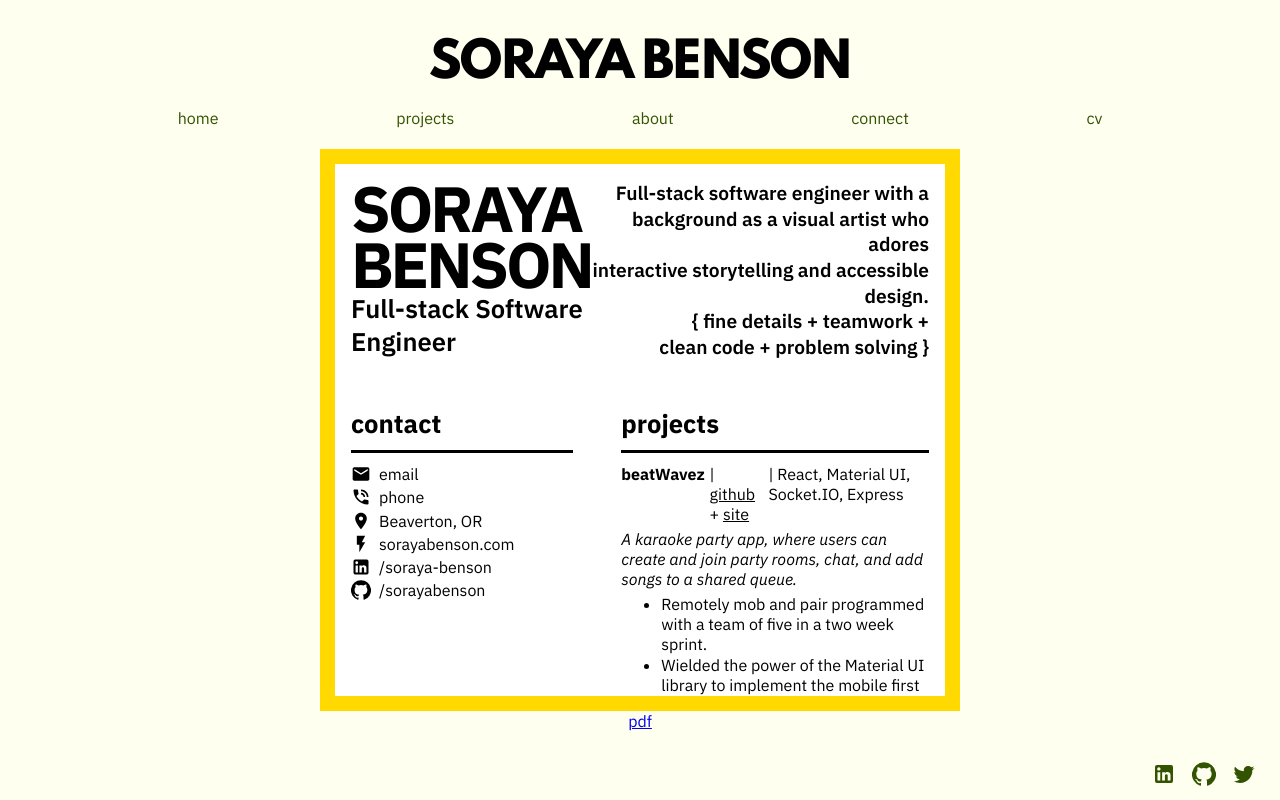
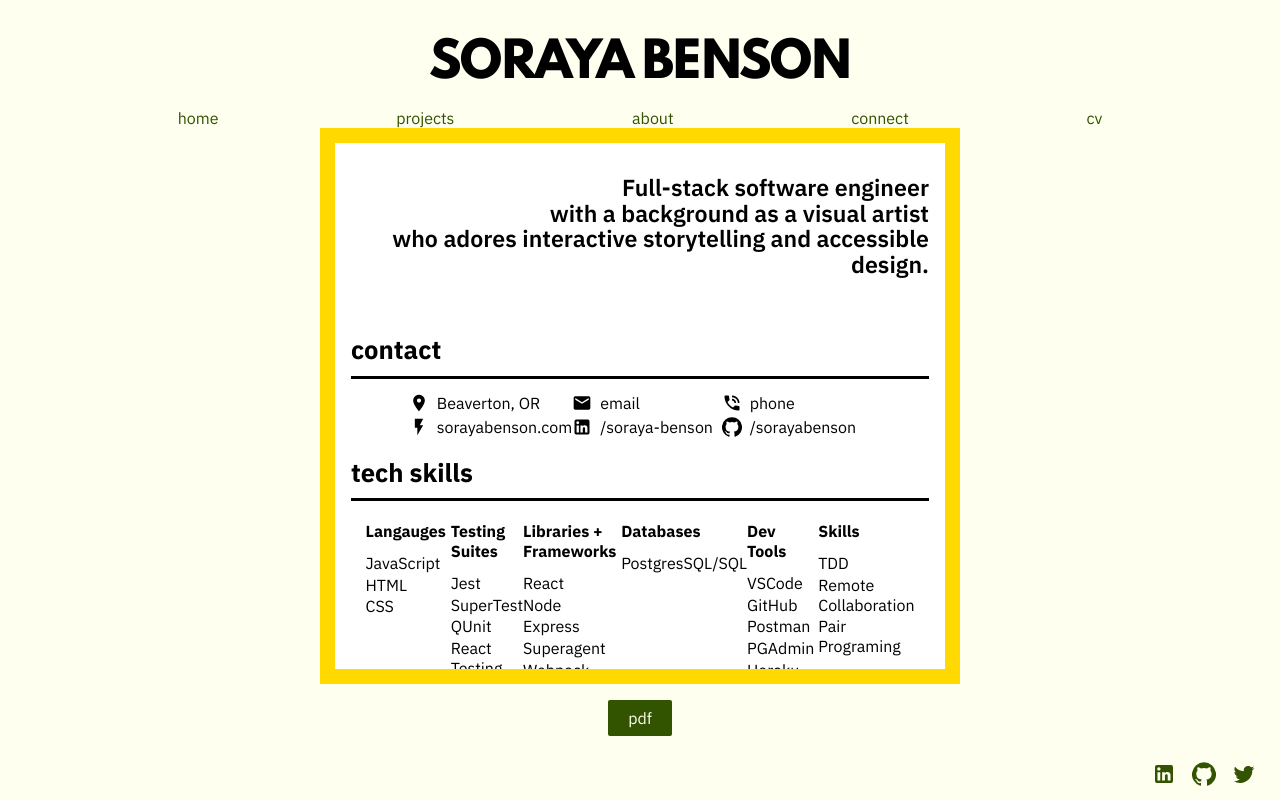
Before and after one commit to sorayamajdolashrafi/portfolio, a Next.js app: page /resume in a window 1280 px wide. Built offline with nearby package versions, Linux system fonts and the light colour scheme.

Commit message:
cv styling tighter

```diff
--- a/components/resume/CV.js
+++ b/components/resume/CV.js
@@ -14,26 +14,18 @@ import experience from './experience.json';
 
 const CV = props => {
     return (
-        <section className={styles.cv}>
-            <div className={styles.header}>
-                <div className={styles.name}>
-                    <h2>SORAYA<br/>BENSON</h2>
-                    <h3>Full-stack Software Engineer</h3>
-                </div>
-                <div className={styles.tag}>
-                    <h4>
-                        Full-stack software engineer with a<br/>background as a visual artist who adores<br/>interactive storytelling and accessible design.
-                    </h4>
-                    <h4>
-                        &#123; fine details + teamwork +<br/>clean code + problem solving &#125;
-                    </h4>
-                </div>
-            </div>
-            <div className={styles.meat}>
-                    <div className={styles.tinyBoy}>
-                        <div className={styles.contact}>
-                            <h5>contact</h5>
+        <div className={styles.cv}>
+            <header className={styles.header}>
+                <h2>
+                    Full-stack software engineer<br/>with a background as a visual artist<br/>who adores interactive storytelling and accessible design.
+                </h2>
+            </header>
+            <section className={styles.contact}>
+                <h3>contact</h3>
                 <ul>
+                    <li key="location">
+                        <LocationOnIcon fontSize="small" className={styles.icon}/>Beaverton, OR
+                    </li>
                     <li key="email">
                         <EmailIcon fontSize="small" className={styles.icon}/>
                         <a href="mailto:soraya.benson@gmail.com" target="_blank">email</a>
@@ -41,9 +33,6 @@ const CV = props => {
                     <li key="phone">
                         <PhoneInTalkIcon fontSize="small" className={styles.icon}/>
                         <a href="tel:1-503-438-6848" target="_blank">phone</a>
-                                </li>
-                                <li key="location">
-                                    <LocationOnIcon fontSize="small" className={styles.icon}/>Beaverton, OR
                     </li>
                     <li key="website">
                         <FlashOnIcon fontSize="small" className={styles.icon}/>
@@ -58,14 +47,14 @@ const CV = props => {
                         <a href="https://github.com/sorayabenson" target="_blank">/sorayabenson</a>
                     </li>
                 </ul>
-                        </div>
-                        <div className={styles.tech}>
-                            <h5>tech skills</h5>
-                            <ul className={styles.techUL}>
+            </section>
+            <section className={styles.tech}>
+                <h3>tech skills</h3>
+                <ul className={styles.technologies}>
                     {techStack.map((tech) => (
                         <li key={tech.category}>
-                                        <h6>{tech.category}</h6>
-                                        <ul>
+                            <h4>{tech.category}</h4>
+                            <ul className={styles.specifics}>
                                 {tech.skills.map(skill => (
                                     <li key={skill}>
                                         <p>{skill}</p>
@@ -75,35 +64,19 @@ const CV = props => {
                         </li>
                     ))}
                 </ul>
-                        </div>
-                        <div className={styles.education}>
-                            <h5>education</h5>
-                            <ul>
-                                {education.map((degree) => (
-                                    <li key={degree.school}>
-                                    <div className={styles.school}>
-                                        <h6>{degree.school}</h6>
-                                        <p>| {degree.year}</p>
-                                    </div>
-                                    <p>{degree.title}</p>
-                                    <p>{degree.location}</p>
-                                </li>
-                                ))}
-                            </ul>
-                        </div>
-                    </div>
-                    <div className={styles.bigBoy}>
-                        <div className={styles.projects}>
-                            <h5>projects</h5>
-                            <ul className={styles.projectUL}>
+            </section>
+            <section className={styles.projects}>
+                <h3>projects</h3>
+                <ul className={styles.builds}>
                     {projects.map((project => (
                         <li key={project.name}>
                             <div className={styles.projectHeader}>
-                                            <h6>{project.name}</h6>
-                                            <span>
-                                                | <a href={project.github} target="_blank">github</a> + <a href={project.site} target="_blank">site</a>
-                                            </span>
-                                            <span>| {project.tech}</span>
+                                <h4>{project.name}</h4>
+                                <p>|</p>
+                                <a href={project.github} target="_blank">github</a>
+                                <p>+</p>
+                                <a href={project.site} target="_blank">site</a>
+                                <p>| {project.tech}</p>
                             </div>
                             <p className={styles.projectTag}>{project.tag}</p>
                             <ul className={styles.contributions}>
@@ -116,19 +89,20 @@ const CV = props => {
                         </li>
                     )))}
                 </ul>
-                        </div>
-                        <div className={styles.experience}>
-                            <h5>experience</h5>
-                            <ul className={styles.experienceUL}>
+            </section>
+            <section className={styles.experience}>
+                <h3>experience</h3>
+                <ul className={styles.job}>
                     {experience.map((job) => (
                         <li key={job.title}>
                             <div className={styles.jobHeader}>
-                                            <h6>{job.title}</h6>
-                                            {
+                                <h4>{job.title}</h4>
+                                <p>| {job.location}</p>
+                                {/* {
                                     job.location ?
                                     <p>| {job.location}</p>
                                     : null
-                                            }
+                                } */}
                                 <p>| {job.year}</p>
                             </div>
                             <ul className={styles.skills}>
@@ -141,11 +115,23 @@ const CV = props => {
                         </li>
                     ))}
                 </ul>
+            </section>
+            <section className={styles.education}>
+                <h3>education</h3>
+                <ul>
+                    {education.map((degree) => (
+                        <li key={degree.school}>
+                        <div className={styles.school}>
+                            <h4>{degree.school}</h4>
+                            <p>| {degree.year}</p>
                         </div>
+                        <p>{degree.title}</p>
+                        <p>{degree.location}</p>
+                    </li>
+                    ))}
+                </ul>
+            </section>
         </div>
-                </div>
-        </section>
-
     );
 }
 
--- a/components/resume/techStack.json
+++ b/components/resume/techStack.json
@@ -29,6 +29,12 @@
         ]
     },
     {
+        "category": "Databases",
+        "skills": [
+            "PostgresSQL/SQL"
+        ]
+    },
+    {
         "category": "Dev Tools",
         "skills": [
             "VSCode",
@@ -41,12 +47,6 @@
         ]
     },
     {
-        "category": "Databases",
-        "skills": [
-            "PostgresSQL/SQL"
-        ]
-    },
-    {
         "category": "Skills",
         "skills": [
             "TDD",
--- a/pages/resume.jsx
+++ b/pages/resume.jsx
@@ -1,10 +1,15 @@
 import CV from '../components/resume/CV';
+import styles from '../styles/resume.module.css';
 
 export default function Resume() {
     return (
         <main className="page">
             <CV />
-            <a href='/SorayaBensonResume2021.pdf' target='_blank'>pdf</a>
+            <a
+                className={styles.pdf}
+                href='/SorayaBensonResume2021.pdf'  target='_blank'>
+                    pdf
+            </a>
         </main>
     )
 }
--- a/styles/resume.module.css
+++ b/styles/resume.module.css
@@ -9,66 +9,19 @@
     padding: 1rem;
 }
 
-.header {
-    width: 100%;
-    height: auto;
-    display: grid;
-    grid-template-columns: 2fr 3fr;
-}
-
-.name {
-    width: 100%;
-    height: 100%;
-    display: flex;
-    flex-direction: column;
-    align-items: flex-start;
-    justify-content: start;
-}
-
-.name h2 {
+.cv h2 {
     margin: 0;
     padding: 0;
-    font-size: 4rem;
-    letter-spacing: -0.2rem;
-    line-height: 3.5rem;
-}
-
-.name h3 {
-    margin: 0;
-    padding: 0;
-    font-size: 1.6rem;
+    font-size: 1.45em;
     font-weight: 600;
-}
-
-.tag {
-    width: 100%;
-    height: 100%;
-    display: flex;
-    flex-direction: column;
-    align-items: flex-end;
-    justify-content: space-between;
+    line-height: 1.6rem;
     text-align: right;
 }
 
-.tag h4 {
+.cv h3 {
+    width: 100%;
     margin: 0;
-    padding: 0;
-    font-size: 1.2rem;
-    font-weight: 600;
-    line-height: 1.6rem;
-}
-
-.meat {
-    width: 100%;
-    height: 100%;
-    margin-top: 3rem;
-    display: grid;
-    grid-template-columns: 2fr 3fr;
-    gap: 3rem;
-}
-
-.meat h5 {
-    margin: 0;
+    margin-top: 0.5rem;
     padding: 0;
     font-size: 1.6rem;
     font-weight: 700;
@@ -76,7 +29,7 @@
     border-bottom: black solid 3px;
 }
 
-.meat h6 {
+.cv h4 {
     margin: 0;
     margin-right: 0.3rem;
     padding: 0;
@@ -84,16 +37,7 @@
     font-weight: 700;
 }
 
-.tinyBoy {
-    height: 100%;
-    width: 100%;
-    display: flex;
-    flex-direction: column;
-    align-items: center;
-    justify-content: space-between;
-}
-
-.tinyBoy ul {
+.cv ul {
     margin: 0;
     margin-top: 0.7rem;
     margin-bottom: 0.7rem;
@@ -101,14 +45,35 @@
     list-style: none;
 }
 
+.cv a:hover {
+    transition: 0.3s ease-in-out;
+    color: #325300;
+}
+
+.header {
+    width: 100%;
+    height: auto;
+    margin-bottom: 3rem;
+    margin-top: 1rem;
+}
+
 .contact {
     width: 100%;
     height: auto;
+    display: flex;
+    flex-direction: column;
+    justify-content: center;
+    align-items: center;
+}
+
+.contact ul {
+    width: 80%;
+    display: grid;
+    grid-template-columns: 1fr 1fr 1fr;
 }
 
 .contact li {
     margin-top: 0.2rem;
-    margin-bottom: 0.2rem;
     display: flex;
     flex-direction: row;
     justify-content: flex-start;
@@ -130,16 +95,20 @@
 .tech {
     width: 100%;
     height: auto;
+    display: flex;
+    flex-direction: column;
+    justify-content: center;
+    align-items: center;
 }
 
-.techUL {
+.technologies {
+    width: 95%;
     display: grid;
-    grid-template-columns: 1fr 1fr;
+    grid-template-columns: 1fr 1fr 1fr 1fr 1fr 1fr;
 }
 
-.tech li {
-    margin-top: 0.2rem;
-    margin-bottom: 0.2rem;
+.technologies li {
+    margin-top: 0.5rem;
     display: flex;
     flex-direction: column;
     justify-content: flex-start;
@@ -153,9 +122,133 @@
     padding: 0;
 }
 
+.specifics li {
+    margin: 0;
+    padding: 0;
+    margin-top: 0.1rem;
+}
+
+.projects {
+    width: 100%;
+    height: 100%;
+    display: flex;
+    flex-direction: column;
+    justify-content: center;
+    align-items: center;
+}
+
+.builds {
+    width: 95%;
+    margin: 0;
+    padding: 0;
+    list-style: none;
+    display: flex;
+    flex-direction: column;
+    justify-content: space-between;
+}
+
+.builds li {
+    margin-top: 0.5rem;
+    margin-bottom: 0.5rem;
+}
+
+.projectHeader {
+    display: flex;
+    flex-direction: row;
+    justify-content: flex-start;
+    align-items: center;
+}
+
+.projectHeader a {
+    color: black;
+    margin-right: 0.3rem;
+}
+
+.projectHeader p {
+    margin: 0;
+    margin-right: 0.3rem;
+}
+
+.projectTag {
+    margin: 0;
+    padding: 0;
+    font-style: italic;
+}
+
+.contributions {
+    margin-top: 0.3rem;
+}
+
+.contributions li {
+    margin: 0;
+    margin-left: 1.1rem;
+    margin-bottom: 0.3rem;
+    list-style: disc;
+}
+
+.contributions p {
+    margin: 0;
+    padding: 0;
+}
+
+.experience {
+    width: 100%;
+    height: auto;
+    display: flex;
+    flex-direction: column;
+    justify-content: center;
+    align-items: center;
+}
+
+.experience p {
+    margin: 0;
+    padding: 0;
+}
+
+.jobHeader {
+    display: flex;
+    flex-direction: row;
+    justify-content: flex-start;
+    align-items: center;
+    margin-bottom: 0.3rem;
+}
+
+.job {
+    width: 95%;
+    margin: 0;
+    padding: 0;
+    list-style: none;
+    display: flex;
+    flex-direction: column;
+    justify-content: space-between;
+}
+
+.job li {
+    margin-top: 0.5rem;
+    margin-bottom: 0.5rem;
+}
+
+.skills {
+    margin: 0;
+    padding: 0;
+    margin-top: 0.3rem;
+}
+
+.skills li {
+    margin: 0;
+    margin-left: 1.1rem;
+    margin-bottom: 0.3rem;
+    padding: 0;
+    list-style: disc;
+}
+
 .education {
     width: 100%;
     height: auto;
+    display: flex;
+    flex-direction: column;
+    justify-content: center;
+    align-items: center;
 }
 
 .education p {
@@ -164,8 +257,14 @@
     padding: 0;
 }
 
+.education ul {
+    display: grid;
+    grid-template-columns: 1fr 1fr;
+}
+
 .education li {
-    margin-bottom: 0.8rem;
+    margin-top: 0.5rem;
+    margin-bottom: 0.5rem;
 }
 
 .school {
@@ -174,100 +273,26 @@
     margin-bottom: 0.2rem;
 }
 
-.bigBoy {
-    height: 100%;
-    width: 100%;
+.pdf {
+    width: 4rem;
+    margin: 1rem;
+    padding: 0.5rem;
     display: flex;
     flex-direction: column;
+    justify-content: center;
     align-items: center;
-    justify-content: space-between;
+    text-decoration: none;
+    color: ivory;
+    background: #325300;
+    border-radius: 2px;
+    transition: 0.3s ease-in-out;
 }
 
-.bigBoy p {
-    margin: 0;
-    margin-bottom: 0.1rem;
-    padding: 0;
+.pdf:hover {
+    box-shadow: black -5px 5px;
 }
 
-.projects {
-    width: 100%;
-    height: 100%;
+.pdf:active {
+    box-shadow: transparent 0px 0px;
+    transform: translate3d(-5px, 5px, 0);
 }
-
-
-.projectHeader {
-    display: flex;
-    flex-direction: row;
-    justify-content: flex-start;
-    margin-bottom: 0.3rem;
-}
-
-.projectHeader a {
-    color: black;
-}
-
-.projectHeader span {
-    margin-right: 0.3rem;
-}
-
-.projectTag {
-    font-style: italic;
-}
-
-.projectUL {
-    height: 90%;
-    margin: 0;
-    margin-top: 0.7rem;
-    margin-bottom: 0.7rem;
-    padding: 0;
-    list-style: none;
-    display: flex;
-    flex-direction: column;
-    justify-content: space-between;
-}
-
-.projectUL li {
-    margin-bottom: 0.8rem;
-}
-
-.contributions {
-    margin-top: 0.3rem;
-    list-style: disc;
-}
-
-.contributions li {
-    margin: 0;
-}
-
-.experience {
-    width: 100%;
-    height: auto;
-}
-
-.jobHeader {
-    display: flex;
-    flex-direction: row;
-    justify-content: flex-start;
-    margin-bottom: 0.3rem;
-}
-
-.experienceUL {
-    margin: 0;
-    margin-top: 0.7rem;
-    margin-bottom: 0.7rem;
-    padding: 0;
-    list-style: none;
-}
-
-.experienceUL li {
-    margin-bottom: 0.8rem;
-}
-
-.skills {
-    margin-top: 0.3rem;
-    list-style: disc;
-}
-
-.skills li {
-    margin: 0;
-}
```
Lines whose indentation alone changed are shown as unchanged.
